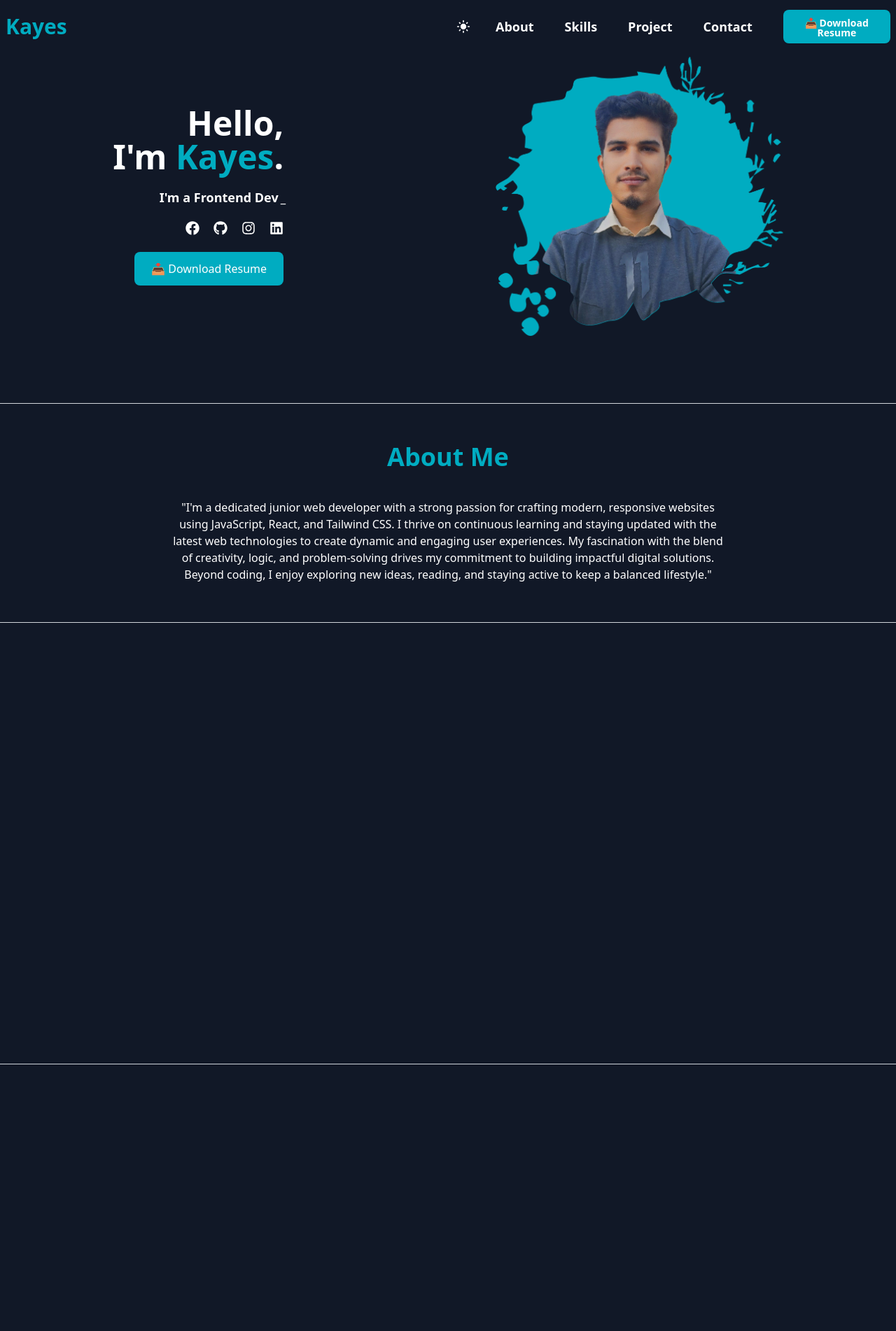
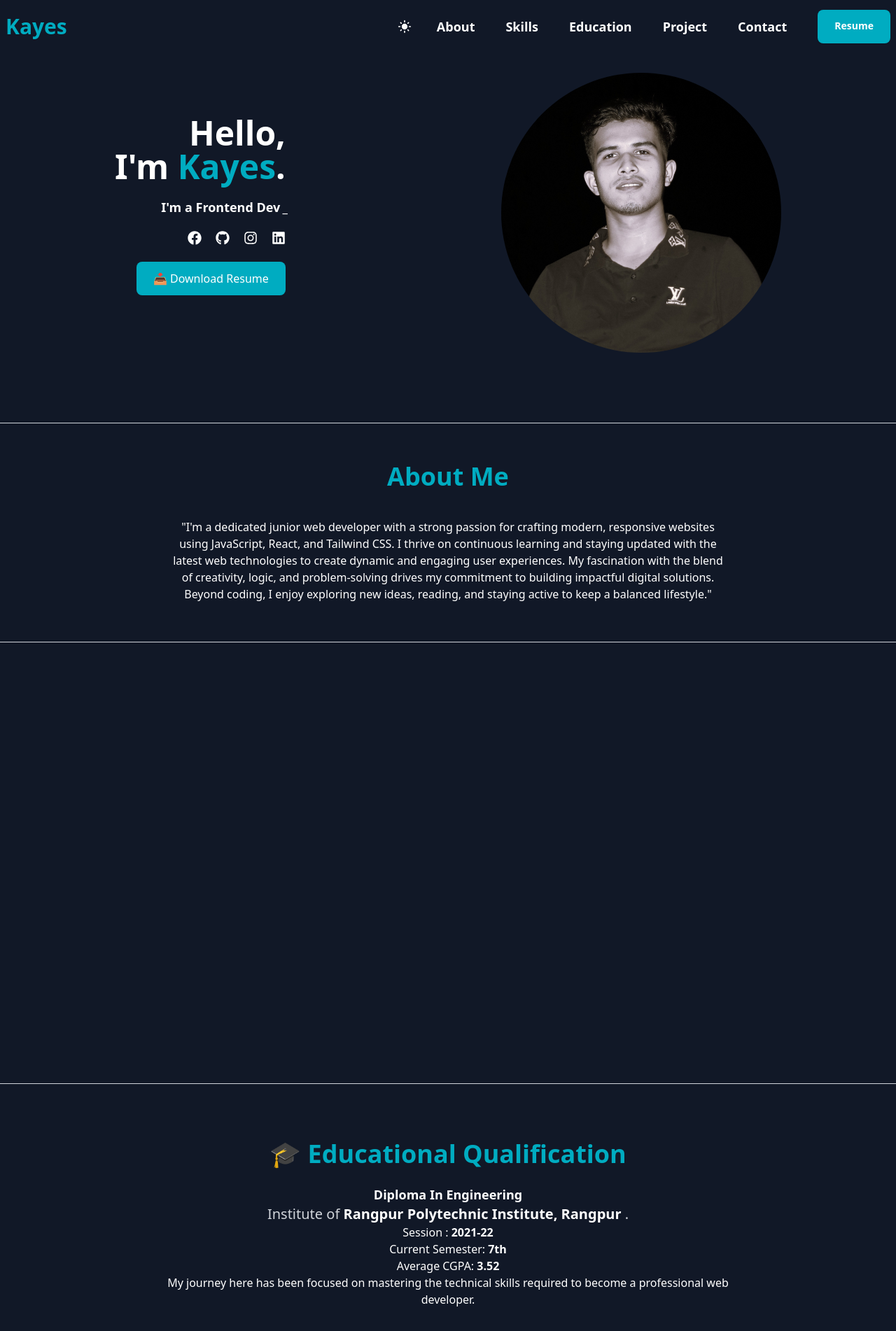
Before and after one commit to kayesmahmud000/my-portfolio, a React (Vite) app: page / in a window 1280 px wide. Shown: the top 1902 px of the page at 70% size. Built offline with nearby package versions, Linux system fonts and the light colour scheme.

Commit message:
added the banner image

```diff
--- a/src/components/About.jsx
+++ b/src/components/About.jsx
@@ -5,7 +5,7 @@ const About = () => {
         <section id="about" className="p-10 "  data-aos="fade-up"
         data-aos-duration="3000">
             <h2 className="text-4xl font-bold text-center mb-10 text-primary hover:text-accent">About Me</h2>
-            <p className="mt-4 text-center w-4/6 mx-auto">
+            <p className="mt-4 text-center w-5/6 lg:w-4/6 mx-auto">
             "I'm a dedicated junior web developer with a strong passion for crafting modern, responsive websites using JavaScript, React, and Tailwind CSS. I thrive on continuous learning and staying updated with the latest web technologies to create dynamic and engaging user experiences. My fascination with the blend of creativity, logic, and problem-solving drives my commitment to building impactful digital solutions. Beyond coding, I enjoy exploring new ideas, reading, and staying active to keep a balanced lifestyle."
             </p>
         </section>
--- /dev/null
+++ b/src/components/EducationalQualification.jsx
@@ -0,0 +1,21 @@
+import React from 'react';
+
+const EducationalQualification = () => {
+    return (
+        <div>
+             <div id='education' className="text-center my-20">
+                    <h3 className="text-4xl font-extrabold mb-6 text-primary">🎓 Educational Qualification</h3>
+                    <h3 className="font-semibold text-lg text-white">Diploma In Engineering</h3>
+                    <p className="text-xl text-gray-300">  Institute of  <span className="font-semibold text-white">Rangpur Polytechnic Institute, Rangpur </span>.
+                   </p>
+                   <p>Session : <span className="font-semibold text-white">2021-22 </span> </p>
+                   <p>Current Semester: <span className="font-semibold text-white">7th</span> </p>
+                   <p>Average CGPA: <span className="font-semibold text-white">3.52</span> </p>
+
+                   <p className='w-4/6 mx-auto'> My journey here has been focused on mastering the technical skills required to become a professional web developer.</p>
+                </div>
+        </div>
+    );
+};
+
+export default EducationalQualification;
--- a/src/components/HeroSection.jsx
+++ b/src/components/HeroSection.jsx
@@ -1,11 +1,11 @@
 import React from 'react';
-import photo from '../assets/Untitled-2.png'
+import photo from '../assets/hero.jpg'
 import { FaFacebook, FaGithub, FaInstagram, FaLinkedin } from 'react-icons/fa';
 import { Typewriter } from 'react-simple-typewriter';
 
 const HeroSection = () => {
     return (
-        <section id='hero' className="  text-center px-5 py-20 ">
+        <section id='hero' className="  text-center px-5 py-16 ">
            <div className='flex flex-col-reverse lg:flex-row gap-5 items-center lg:justify-around '>
            <div className='lg:text-right '  data-aos="fade-right"
      data-aos-offset="300"
@@ -43,7 +43,7 @@ const HeroSection = () => {
            <div  data-aos="fade-left"
      data-aos-offset="300"
      data-aos-duration="3000">
-           <img src={photo} className='lg:h-[400px]  rounded-lg'  alt="" />
+           <img src={photo} className='lg:h-[400px] mt-10 mb-5 rounded-full'  alt="" />
            </div>
            </div>
 
--- a/src/components/Navbar.jsx
+++ b/src/components/Navbar.jsx
@@ -9,10 +9,11 @@ import { TiThMenu } from 'react-icons/ti';
 const Navbar = () => {
     const { theme, toggleTheme } = useTheme();
 
+
     return (
         <div>
             {/* Navbar Container */}
-            <div className="navbar fixed bg-opacity-40 z-50 max-w-7xl mx-auto">
+            <div className="navbar fixed   bg-opacity-40 z-50 max-w-7xl mx-auto">
                 <div className="navbar-start" ata-aos="fade-right"
      data-aos-offset="300"
      data-aos-duration="3000">
@@ -23,21 +24,27 @@ const Navbar = () => {
                         <TiThMenu size={20} />
                         </div>
                         {/* Mobile Dropdown Links with Smooth Scrolling */}
-                        <ul className="menu menu-sm dropdown-content rounded-box z-[1]   p-2 shadow">
-                        {["about", "skills", "project", "contact"].map((section) => (
-                                <li key={section} className="text-lg font-semibold">
+                        <ul className="menu menu-md dropdown-content rounded-box z-[1]   p-2 shadow">
+                            <li><a href="#about"> About</a></li>
+                            <li><a href="#skills"> Skills</a></li>
+                            <li><a href="#education"> Education</a></li>
+                            <li><a href="#project">Projects</a></li>
+                            <li><a href="#contact"> Contract</a></li>
+                        {/* {["about", "skills", "project", "project"].map((section) => (
+                                <li key={section} className="text-xl font-semibold">
+                                    <a href={section}></a>
                                     <Link
                                         to={section}
                                         smooth={true}
                                         duration={500}
-                                        offset={-80}
+                                        offset={-90}
                                         activeClass="  font-bold underline"
                                         className="hover:text-accent"
                                     >
                                         {section.charAt(0).toUpperCase() + section.slice(1)}
                                     </Link>
                                 </li>
-                            ))}
+                            ))} */}
                         </ul>
                     </div>
                     {/* Logo */}
@@ -63,13 +70,13 @@ const Navbar = () => {
                                 </button>
                             </li>
                             {/* Smooth Scrolling Links */}
-                            {["about", "skills", "project", "contact"].map((section) => (
+                            {["about", "skills","education","project", "contact"].map((section) => (
                                 <li key={section} className="text-lg font-semibold">
                                     <Link
                                         to={section}
                                         smooth={true}
                                         duration={500}
-                                        offset={-80}
+                                        offset={-90}
                                         activeClass="  font-bold underline"
                                         className="hover:text-accent"
                                     >
@@ -83,10 +90,10 @@ const Navbar = () => {
                     <div>
                         <a
                             href="https://docs.google.com/document/d/1EeKdNe7IPZBzDiGExwJK6V71rpbo07b33qT2UNhPjd0/edit?tab=t.0" target='_blank'
-                            className="btn btn-md border-none inline-block px-6 py-3 bg-primary text-white rounded-lg hover:bg-accent"
+                            className="btn   btn-md border-none inline-block px-6 pt-4 bg-primary text-white rounded-lg hover:bg-accent"
                             download
                         >
-                            📥 Download Resume
+                             Resume
                         </a>
                     </div>
                 </div>
--- a/src/components/Skills.jsx
+++ b/src/components/Skills.jsx
@@ -1,17 +1,5 @@
 import React from 'react';
 import Marquee from 'react-fast-marquee';
-
-const sk=[
-    { name: 'React', logo: 'https://cdn.jsdelivr.net/gh/devicons/devicon/icons/react/react-original.svg' },
-{ name: 'JavaScript', logo: 'https://cdn.jsdelivr.net/gh/devicons/devicon/icons/javascript/javascript-original.svg' },
-{ name: 'Next.js', logo: 'https://cdn.jsdelivr.net/gh/devicons/devicon/icons/nextjs/nextjs-original.svg' },
-{ name: 'Tailwind CSS', logo: 'https://upload.wikimedia.org/wikipedia/commons/d/d5/Tailwind_CSS_Logo.svg' }, // Fixed Tailwind Logo
-{ name: 'Express', logo: 'https://cdn.jsdelivr.net/gh/devicons/devicon/icons/express/express-original.svg' },
-{ name: 'Node.js', logo: 'https://cdn.jsdelivr.net/gh/devicons/devicon/icons/nodejs/nodejs-original.svg' },
-{ name: 'MongoDB', logo: 'https://cdn.jsdelivr.net/gh/devicons/devicon/icons/mongodb/mongodb-original.svg' },
-{ name: 'HTML', logo: 'https://cdn.jsdelivr.net/gh/devicons/devicon/icons/html5/html5-original.svg' },
-{ name: 'Git', logo: 'https://cdn.jsdelivr.net/gh/devicons/devicon/icons/git/git-original.svg' }
-]
 
 const skills = [
     {
@@ -113,7 +101,7 @@ const Skills = () => {
             <div className="w-full bg-gray-700 rounded-full h-3 mt-4">
               <div
                 className="bg-blue-500 h-3 rounded-full transition-all duration-500"
-                style={{ width: `${skill.level}%` }}
+                style={{ width: `${skill.progressBar}%` }}
               ></div>
             </div>
             <p className="text-sm text-gray-400 mt-2">{skill.progressBar}% Proficiency</p>
--- a/src/index.css
+++ b/src/index.css
@@ -6,4 +6,5 @@ body {
 
     transition: background-color 0.3s ease-in-out;
     cursor: pointer;
+    scroll-behavior: smooth;
 }
--- a/src/myPortfolio/MyPortfolio.jsx
+++ b/src/myPortfolio/MyPortfolio.jsx
@@ -1,6 +1,7 @@
 
 import About from "../components/About";
 import Contact from "../components/Contact";
+import EducationalQualification from "../components/EducationalQualification";
 import Footer from "../components/Footer";
 import HeroSection from "../components/HeroSection";
 import Navbar from "../components/Navbar";
@@ -31,6 +32,10 @@ const MyPortfolio = () => {
            </section>
            <div className="border-t border-gray-300 my-4"></div>
            <section>
+            <EducationalQualification></EducationalQualification>
+           </section>
+           <div className="border-t border-gray-300 my-4"></div>
+           <section>
             <Projects></Projects>
            </section>
            <div className="border-t border-gray-300 my-4"></div>
```
Also changed, not shown: src/components/Contact.jsx (+21 -14 lines), src/assets/Untitled-2.png (deleted), src/assets/hero.jpg (added).
